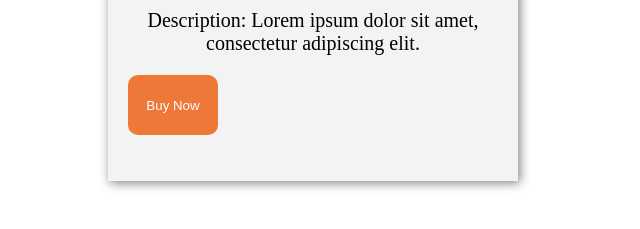
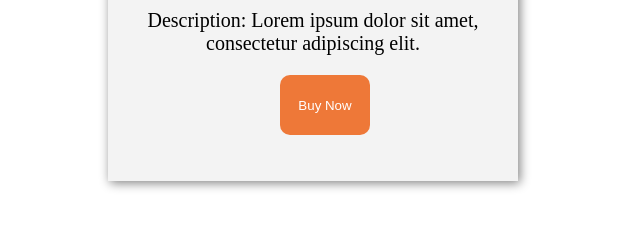
Before and after one commit to acciojob/pricing-card-Prakriti-18, a website: page main.html in a window 1280 px wide. Shown: the part 499-728 px from the top of the page, without its empty margins (0-640 px from the left). Drawn offline with Linux system fonts and the light colour scheme.

Commit message:
created a submission

```diff
--- a/styles.css
+++ b/styles.css
@@ -36,5 +36,8 @@ button{
 	border-style: none;
 	border-radius: 10px;
 	width: 90px;
-	height: 60px
+	height: 60px;
+	padding: 5px;
+	position: absolute;
+	left: 280px;
 }
```
